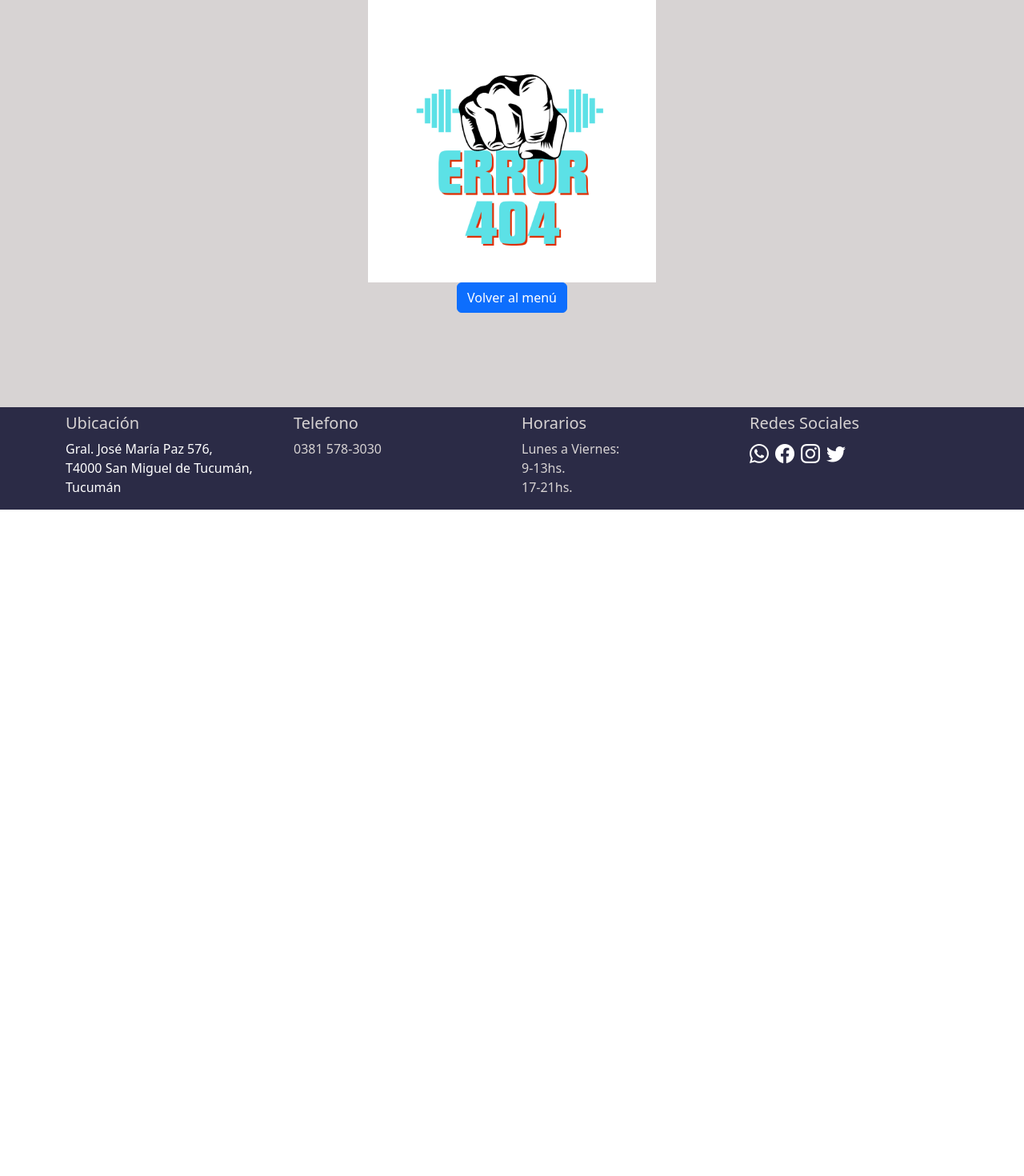
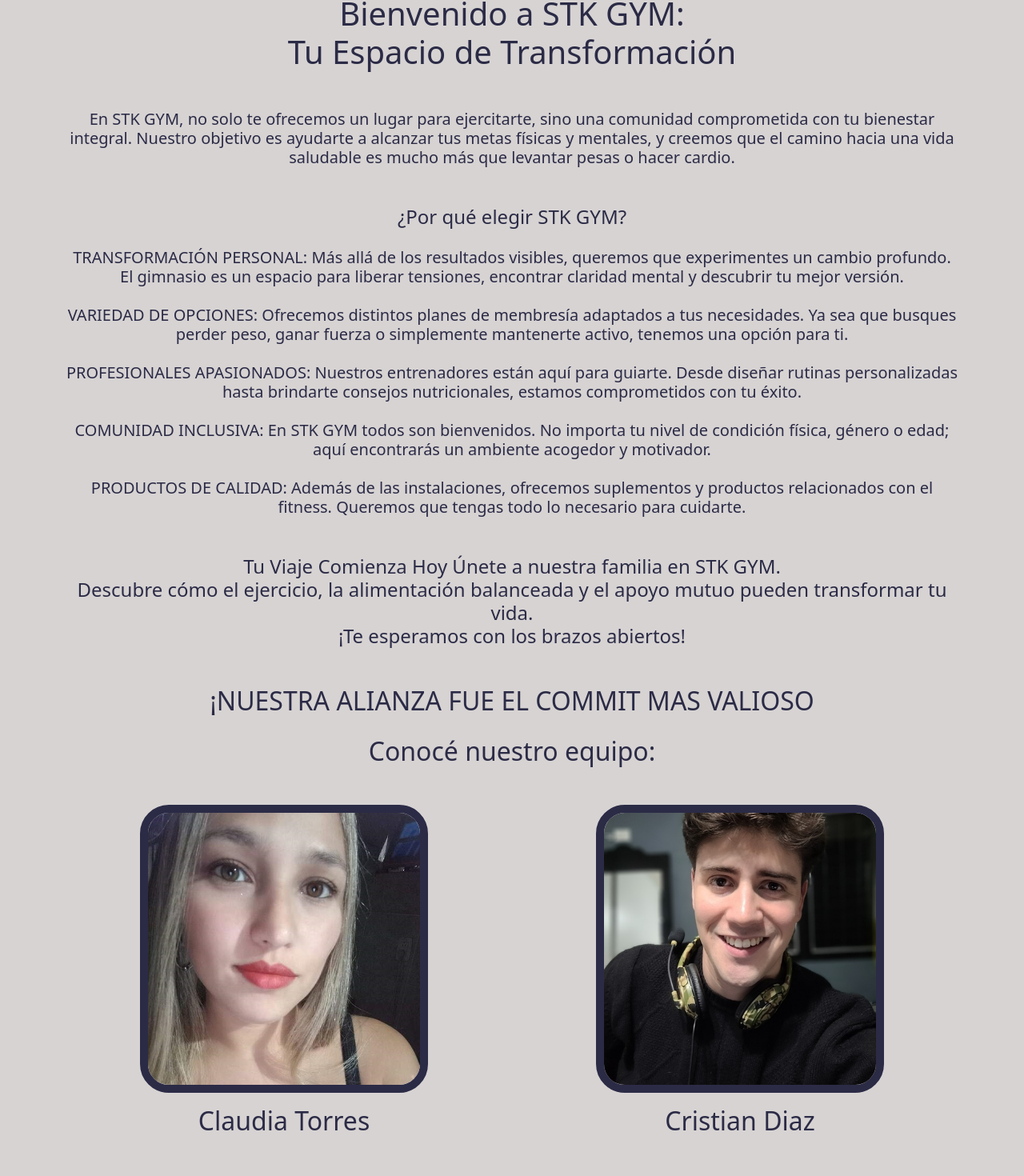
Before and after one commit to cristiandcode/Gimnasio, a React (Vite) app: page /Nosotros in a window 1280 px wide. Shown: the part 163-1633 px from the top of the page at 80% size. Before the commit the page ends 800 px from the top, so only its background shows below. Built offline with nearby package versions, Linux system fonts and the light colour scheme.

Commit message:
Se agrego la pagina de nosotros

```diff
--- a/src/App.css
+++ b/src/App.css
@@ -26,3 +26,8 @@
 .textoClaro {
   color: rgb(215, 211, 211);
 }
+
+.imgNosotros {
+  border: 10px solid rgb(43, 43, 70);
+  border-radius: 10%;
+}
--- a/src/App.jsx
+++ b/src/App.jsx
@@ -14,6 +14,7 @@
 import Musculacion from "./components/pages/paginasPlanes/Musculacion";
 import PlanClases from "./components/pages/paginasPlanes/PlanClases";
 import Full from "./components/pages/paginasPlanes/Full";
+import Nosotros from "./components/pages/Nosotros";
 
 function App() {
   const usuario = JSON.parse(localStorage.getItem("usuarioGym")) || {};
@@ -43,6 +44,7 @@
         ></Route>
         <Route exact path="/Registro/" element={<Error404></Error404>}></Route>{" "}
         <Route exact path="/Contacto/" element={<Contacto></Contacto>}></Route>
+        <Route exact path="/Nosotros/" element={<Nosotros></Nosotros>}></Route>
         <Route
           exact
           path="/Musculacion/"
--- a/src/components/common/Menu.jsx
+++ b/src/components/common/Menu.jsx
@@ -49,6 +49,9 @@
             <NavLink end className="nav-link" to="/contacto">
               Contacto
             </NavLink>
+            <NavLink end className="nav-link" to="/nosotros">
+              Nosotros
+            </NavLink>
             <NavDropdown
               title="Planes"
               id="basic-nav-dropdown"
--- /dev/null
+++ b/src/components/pages/Nosotros.jsx
@@ -0,0 +1,82 @@
+import { Col, Container, Row } from "react-bootstrap";
+import cristian from "../../assets/cristian.jpg";
+import claudia from "../../assets/claudia.jpg";
+
+const Nosotros = () => {
+  return (
+    <Container className="mainSection">
+      <h1 className="text-center textoMorado">
+        Bienvenido a STK GYM:
+        <br /> Tu Espacio de Transformación
+      </h1>
+      <h5 className="mt-5 textoMorado text-center">
+        En STK GYM, no solo te ofrecemos un lugar para ejercitarte, sino una
+        comunidad comprometida con tu bienestar integral. Nuestro objetivo es
+        ayudarte a alcanzar tus metas físicas y mentales, y creemos que el
+        camino hacia una vida saludable es mucho más que levantar pesas o hacer
+        cardio.
+      </h5>
+      <h4 className="mt-5 textoMorado text-center">¿Por qué elegir STK GYM?</h4>
+      <h5 className="mt-4 textoMorado text-center">
+        TRANSFORMACIÓN PERSONAL: Más allá de los resultados visibles, queremos
+        que experimentes un cambio profundo. El gimnasio es un espacio para
+        liberar tensiones, encontrar claridad mental y descubrir tu mejor
+        versión.
+      </h5>
+      <h5 className="mt-4 textoMorado text-center">
+        VARIEDAD DE OPCIONES: Ofrecemos distintos planes de membresía adaptados
+        a tus necesidades. Ya sea que busques perder peso, ganar fuerza o
+        simplemente mantenerte activo, tenemos una opción para ti.
+      </h5>
+      <h5 className="mt-4 textoMorado text-center">
+        PROFESIONALES APASIONADOS: Nuestros entrenadores están aquí para
+        guiarte. Desde diseñar rutinas personalizadas hasta brindarte consejos
+        nutricionales, estamos comprometidos con tu éxito.
+      </h5>
+      <h5 className="mt-4 textoMorado text-center">
+        COMUNIDAD INCLUSIVA: En STK GYM todos son bienvenidos. No importa tu
+        nivel de condición física, género o edad; aquí encontrarás un ambiente
+        acogedor y motivador.
+      </h5>
+      <h5 className="mt-4 textoMorado text-center">
+        PRODUCTOS DE CALIDAD: Además de las instalaciones, ofrecemos suplementos
+        y productos relacionados con el fitness. Queremos que tengas todo lo
+        necesario para cuidarte.
+      </h5>
+      <h4 className="mt-5 textoMorado text-center">
+        Tu Viaje Comienza Hoy Únete a nuestra familia en STK GYM.
+        <br />
+        Descubre cómo el ejercicio, la alimentación balanceada y el apoyo mutuo
+        pueden transformar tu vida.
+        <br />
+        ¡Te esperamos con los brazos abiertos!
+      </h4>
+      <h2 className="mt-5 textoMorado text-center">
+        ¡NUESTRA ALIANZA FUE EL COMMIT MAS VALIOSO
+      </h2>
+      <h2 className="mt-4 textoMorado text-center">Conocé nuestro equipo: </h2>
+      <Row className="my-5 text-center">
+        <Col lg={6}>
+          <img
+            src={claudia}
+            alt="claudia"
+            className="img-fluid imgNosotros"
+            width={360}
+          />
+          <h2 className="mt-3 textoMorado">Claudia Torres</h2>
+        </Col>
+        <Col lg={6}>
+          <img
+            src={cristian}
+            alt="cristian"
+            className="img-fluid imgNosotros"
+            width={360}
+          />
+          <h2 className="mt-3 textoMorado">Cristian Diaz</h2>
+        </Col>
+      </Row>
+    </Container>
+  );
+};
+
+export default Nosotros;
```
Also changed, not shown: src/assets/claudia.jpg (added), src/assets/cristian.jpg (added).
